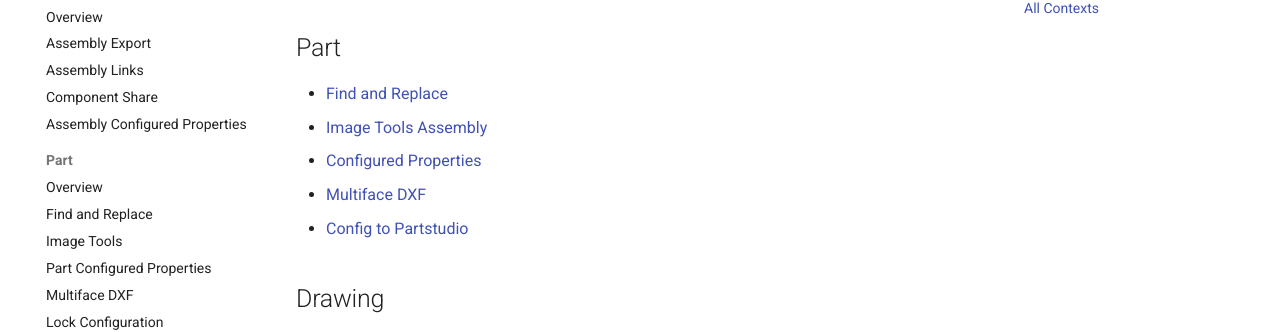
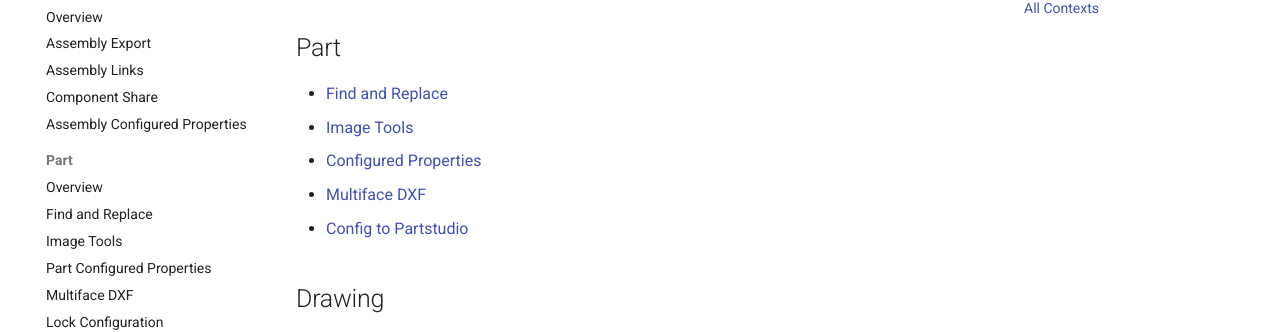
Before and after one commit to SmartBenchSoftware/Documentation, an MkDocs documentation site: the page built from docs/renaissance/index.md, in a window 1280 px wide and 900 px high, scrolled down 735 px. Shown: the part 181-513 px from the top of the window. Built offline with MkDocs 1.6.1 and Material for MkDocs 9.7.7, drawn with Linux system fonts in a browser that asks for light colours.

Commit message:
Rename 'Image Tools Assembly' to 'Image Tools'

```diff
--- a/docs/renaissance/index.md
+++ b/docs/renaissance/index.md
@@ -20,7 +20,7 @@
 ## Part
 
 - [Find and Replace](part/find-and-replace.md)
-- [Image Tools Assembly](part/image-cube.md)
+- [Image Tools](part/image-cube.md)
 - [Configured Properties](part/configured-properties.md)
 - [Multiface DXF](part/multiface-dxf.md)
 - [Config to Partstudio](part/lock-configuration.md)
```
